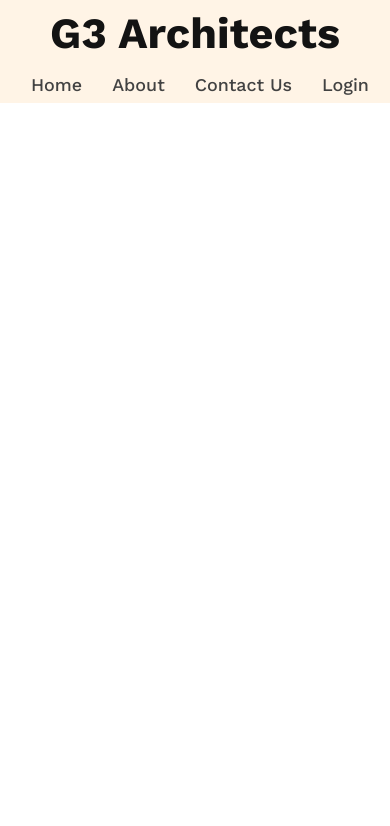
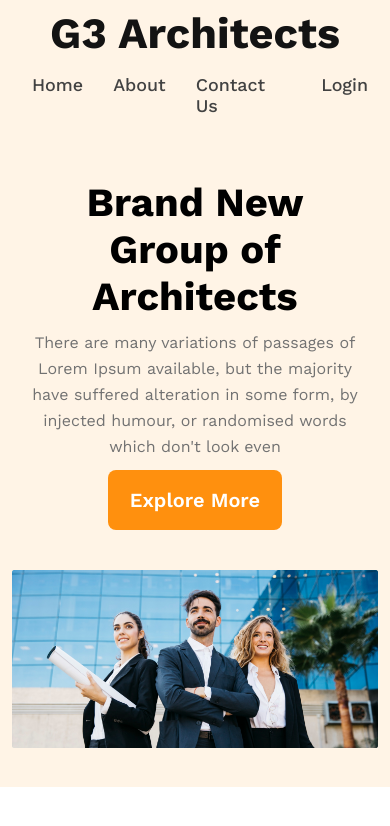
Before and after one commit to rabiulh6/g3-architects-website, a plain HTML site: page index.html in a window 390 px wide. Drawn offline with nearby package versions, Linux system fonts and the light colour scheme.

Commit message:
Hero section added with responsive

```diff
--- a/assets/css/responsive.css
+++ b/assets/css/responsive.css
@@ -7,6 +7,11 @@
 
 /* X-Small Screen Styles */
 @media screen and (max-width: 576px) {
+    .container {
+        padding-left: 12px;
+        padding-right: 12px;
+    }
+
     .header-content {
         flex-direction: column;
     }
@@ -14,17 +19,35 @@
     .main-menu li {
         margin-left: 10px;
     }
+
+    .hero-desc {
+        padding: 10px 20px;
+    }
 }
 
 /* Small Screen Styles */
 @media screen and (min-width: 576px) and (max-width: 768px) {
+    .container {
+        padding-left: 12px;
+        padding-right: 12px;
+    }
+
     .main-menu li {
         margin-left: 10px;
+    }
+
+    .hero-desc {
+        padding: 10px 20px;
     }
 }
 
 /* Medium Screen Styles */
-@media screen and (min-width: 768px) and (max-width: 992px) {}
+@media screen and (min-width: 768px) and (max-width: 992px) {
+    .container {
+        padding-left: 12px;
+        padding-right: 12px;
+    }
+}
 
 /* Large Screen Styles */
 @media screen and (min-width: 992px) {}
--- a/assets/css/style.css
+++ b/assets/css/style.css
@@ -10,6 +10,10 @@
   padding: 0;
   box-sizing: border-box;
   font-family: "Work Sans", sans-serif;
+}
+
+img {
+  max-width: 100%;
 }
 
 ul,
@@ -28,15 +32,31 @@
 }
 
 .primary-btn {
-  background-color: rgba(255, 144, 14, 0.10);
+  padding: 18px 22px;
+  border-radius: 8px;
+  color: #fff;
+  background-color: #FF900E;
+  font-size: 1.25rem;
+  font-style: normal;
+  font-weight: 600;
+  line-height: normal;
 }
 
 
+.deft-text {
+  color: #727272;
+  font-size: 1rem;
+  font-weight: 400;
+  text-align: center;
+  line-height: 1.62rem;
+}
 
 /* Header Design */
 
 #header {
   background-color: rgba(255, 144, 14, 0.10);
+  position: sticky;
+  top:0;
 }
 
 .header-content {
@@ -64,7 +84,7 @@
   flex-direction: row;
 }
 
-.main-menu li{
+.main-menu li {
   margin-left: 40px;
 }
 
@@ -77,3 +97,30 @@
   color: #424242;
   /* background-color: tomato; */
 }
+
+/* Hero Section Styles */
+#heroSection {
+  background-color: rgba(255, 144, 14, 0.10);
+  padding: 35px 0;
+}
+
+.hero-top {
+  display: flex;
+  flex-direction: column;
+  justify-content: center;
+  align-items: center;
+  padding-top: 20px;
+  padding-bottom: 40px;
+  text-align: center;
+}
+
+.hero-title {
+  font-size: 2.5rem;
+  font-weight: 700;
+  font-style: normal;
+  line-height: normal;
+}
+
+.hero-desc{
+  padding: 10px 120px;
+}
--- a/index.html
+++ b/index.html
@@ -26,18 +26,38 @@
         </div>
         <nav class="navigation">
           <ul class="main-menu">
-            <li><a href="#"> Home </a></li>
-            <li><a href="#"> About </a></li>
-            <li><a href="#"> Contact Us</a></li>
-            <li><a href="#"> Login </a></li>
+            <li><a href="#header"> Home </a></li>
+            <li><a href="#header"> About </a></li>
+            <li><a href="#header"> Contact Us</a></li>
+            <li><a href="#header"> Login </a></li>
           </ul>
         </nav>
       </div>
     </div>
   </header>
   <!-- Header End -->
+  <main class="main-aria">
+    <!-- Hero Section Start -->
+    <section class="hero-section" id="heroSection">
+      <div class="container">
+        <div class="hero-content">
+          <div class="hero-top">
+            <h2 class="hero-title"> Brand New <br> Group of Architects
+            </h2>
+            <p class="hero-desc deft-text">
+              There are many variations of passages of Lorem Ipsum available, but the majority have suffered alteration in some form, by injected humour, or randomised words which don't look even
+            </p>
+            <a href="#header" class="hero-button primary-btn"> Explore More </a>
+          </div>
+          <div class="hero-bottom">
+            <img src="assets/images/banner.png" alt="Hero Cover Image" class="hero-cover">
+          </div>
+        </div>
+      </div>
+    </section>
 
-  <main class="main-aria"></main>
+
+  </main>
   <footer class="footer"></footer>
 </body>
 
```
